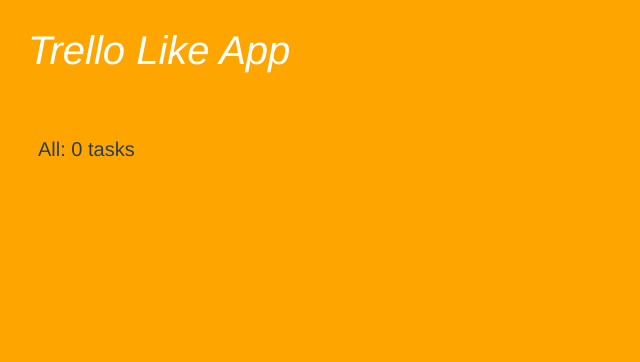
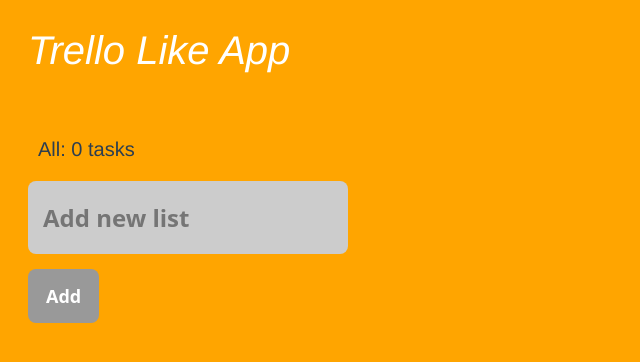
Before and after one commit to SardineTa23/trello-like-app, a Vue app: page / in a window 1280 px wide. Shown: the top 362 px of the page, without its empty margins (0-640 px from the left). Built offline with nearby package versions, Linux system fonts and the light colour scheme.

Commit message:
create ListAd component

```diff
--- a/src/App.vue
+++ b/src/App.vue
@@ -1,16 +1,16 @@
 <template>
   <div id="app">
-    <screenBoard />
+    <screen-board />
   </div>
 </template>
 
 <script>
-import screenBoard from './components/screenBoard.vue'
+import ScreenBoard from './components/ScreenBoard.vue'
 
 export default {
   name: 'app',
   components: {
-    screenBoard
+    ScreenBoard
   }
 }
 </script>
--- /dev/null
+++ b/src/components/ListAdd.vue
@@ -0,0 +1,30 @@
+<template>
+  <!-- サブミットイベント時にaddListメソッドをハンドル -->
+  <!-- @はv-onの省略記法 -->
+  <!-- .preventはVueのイベント修飾詞であり、サブミット時にリロードされるのを防ぐ -->
+  <form class="addlist" @submit.prevent="addList">
+    <input
+      v-model="title"
+      type="text"
+      class="text-input"
+      placeholder="Add new list"
+    />
+    <button type="submit" class="add-button">Add</button>
+  </form>
+</template>
+
+<script>
+export default {
+  data: function () {
+    return {
+      title: "",
+    };
+  },
+   methods: {
+    addList: function() {
+      this.$store.dispatch('addlist', { title: this.title })
+      this.title = ''
+    },
+  }
+};
+</script>
--- a/src/components/screenBoard.vue
+++ b/src/components/screenBoard.vue
@@ -3,10 +3,16 @@
     <header>Trello Like App</header>
     <main>
       <p class="info-line">All: 0 tasks</p>
+      <list-add />
     </main>
   </div>
 </template>
 
 <script>
-export default {};
+import ListAdd from './ListAdd.vue'
+export default {
+  components: {
+    ListAdd
+  },
+};
 </script>
```
